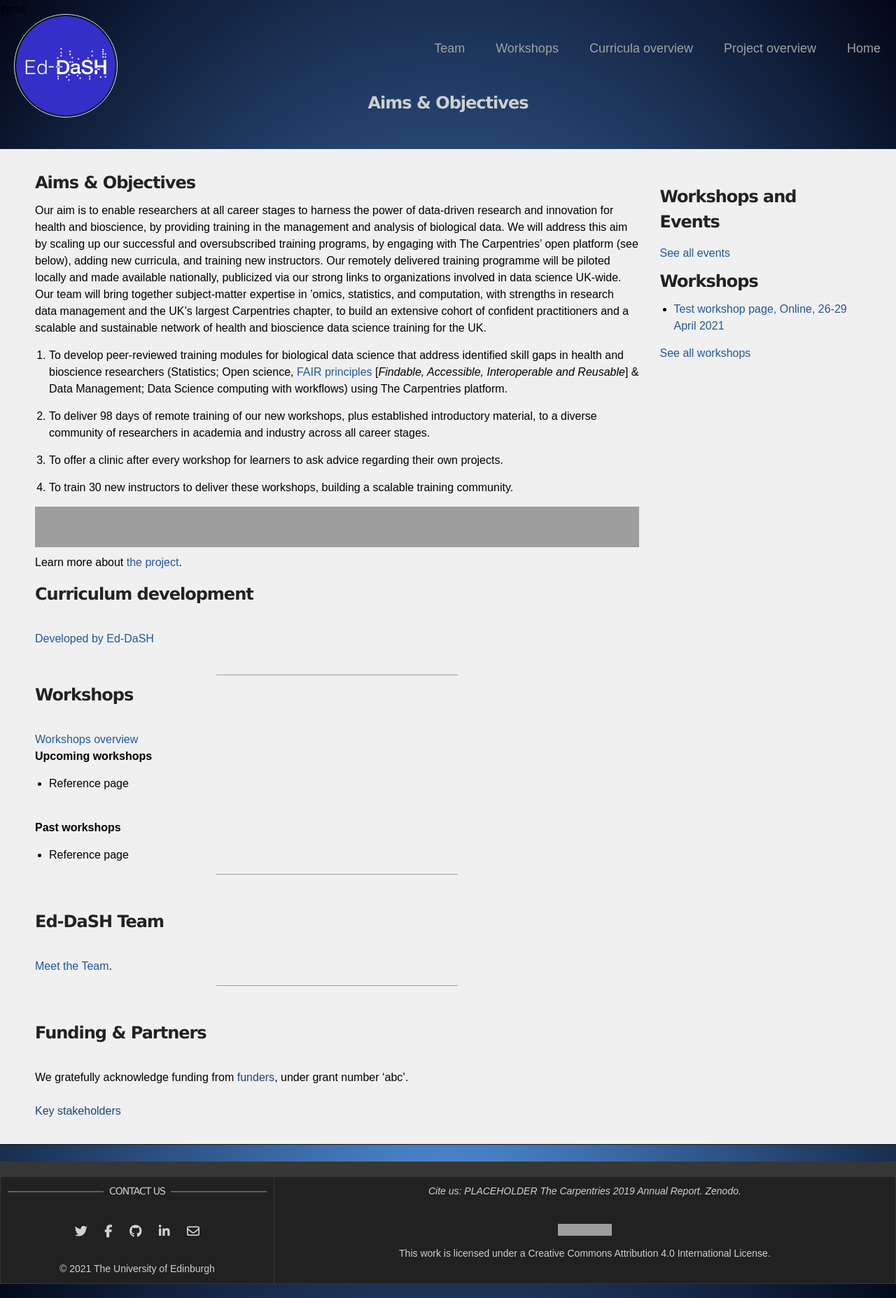
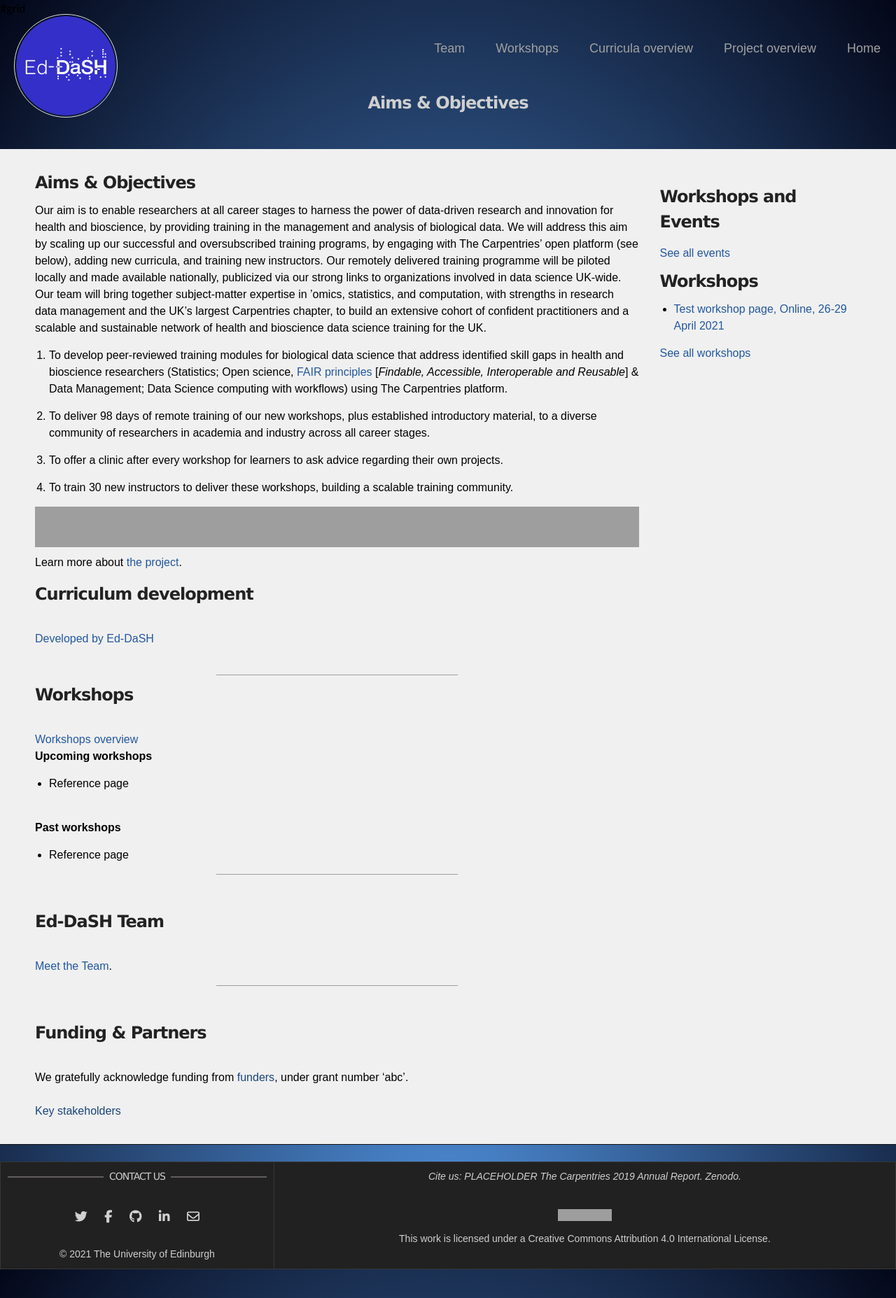
Before and after one commit to edcarp/Ed-DaSH, a Jekyll site: the page built from index.md, in a window 1280 px wide. Shown: the whole page at 70% size. Built offline with Jekyll 4.4.1, drawn with Linux system fonts in a browser that asks for light colours; nearby versions of some CDN libraries; our own code applies the rules of GitHub Pages for plain Markdown files; grey boxes are pictures that could not be loaded.

Commit message:
Update default.html

```diff
--- a/_layouts/default.html
+++ b/_layouts/default.html
@@ -144,8 +144,8 @@
             <center>
                <table style="width:100%">
                   <tr>
-                     <th> </th>
-                     <th> </th>
+                     <th style="display: none; visibility: collapse;"></th>
+                     <th style="display: none; visibility: collapse;"></th>
                   </tr>
                   <tr>
                      <td>{% include contact.html %}</td>
```
